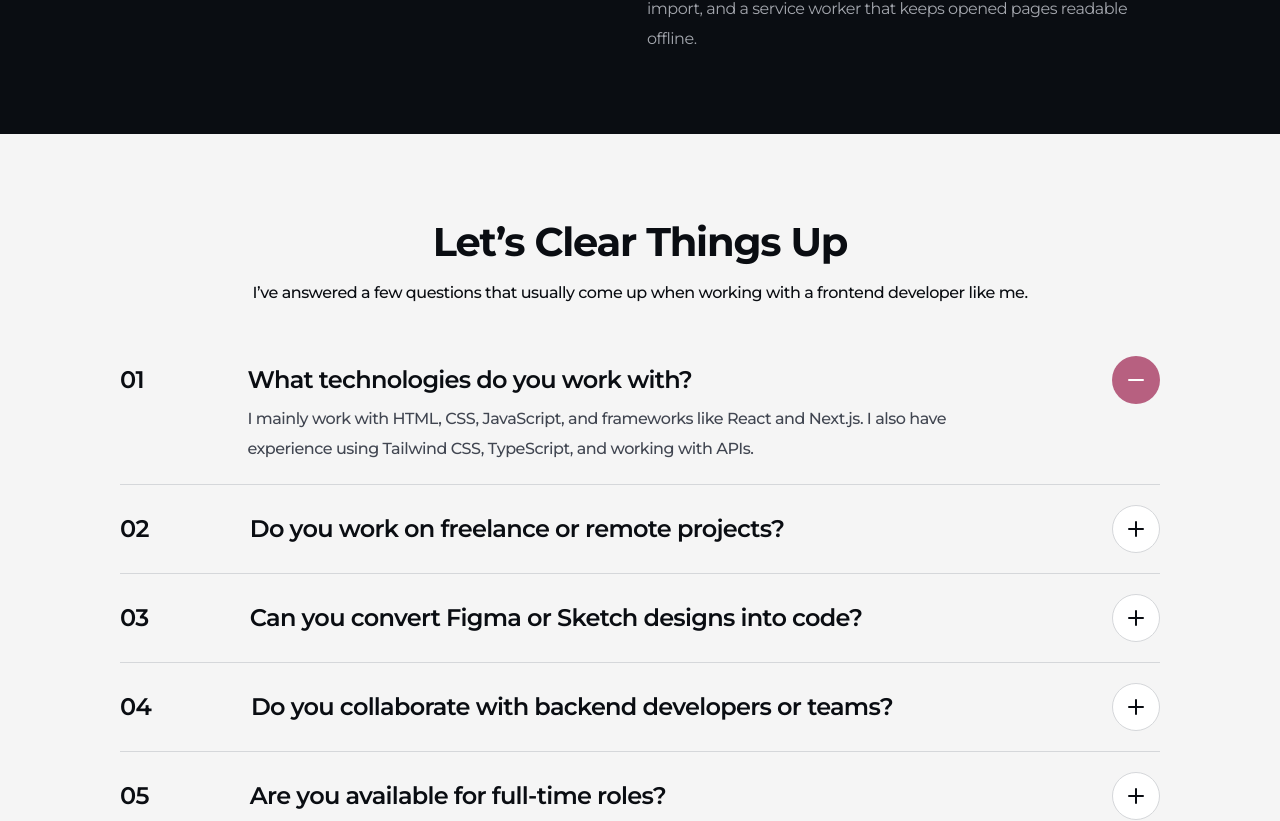
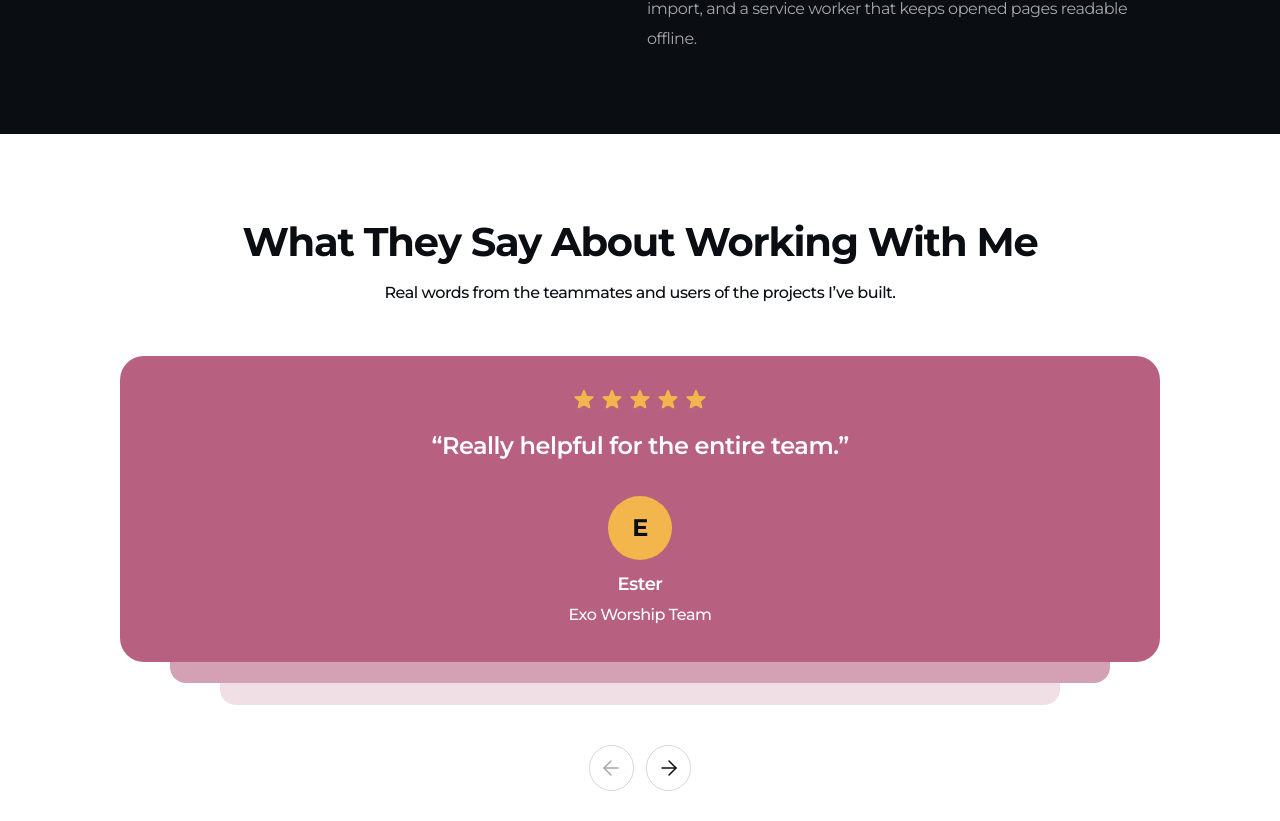
Before and after one commit to LewzzJrs/portofolio, a Next.js app: page / in a window 1280 px wide. Shown: the part 4459-5280 px from the top of the page. Built offline with nearby package versions, Linux system fonts and the light colour scheme; a web font is replaced by a local one.

Commit message:
feat: add testimonial section

```diff
--- a/src/app/page.tsx
+++ b/src/app/page.tsx
@@ -5,6 +5,7 @@ import Skill from "@/components/sections/Skill";
 import Standout from "@/components/sections/Standout";
 import Projects from "@/components/sections/Projects";
 import Experience from "@/components/sections/Experience";
+import Testimonial from "@/components/sections/Testimonial";
 import Faq from "@/components/sections/Faq";
 import Contact from "@/components/sections/Contact";
 import Footer from "@/components/sections/Footer";
@@ -20,6 +21,7 @@ export default function Home() {
         <Standout />
         <Projects />
         <Experience />
+        <Testimonial />
         <Faq />
         <Contact />
       </main>
--- /dev/null
+++ b/src/components/sections/Testimonial.tsx
@@ -0,0 +1,119 @@
+"use client";
+
+import { useState } from "react";
+import Image from "next/image";
+import { ArrowLeft, ArrowRight } from "lucide-react";
+import { cn } from "cn";
+
+const testimonials = [
+  {
+    name: "Ester",
+    role: "Exo Worship Team",
+    quote: "Really helpful for the entire team.",
+  },
+  {
+    name: "Chyntia",
+    role: "Exo Worship Team",
+    quote: "So cool! Now we have our own platform for music.",
+  },
+  {
+    name: "Putri",
+    role: "MaropoChord User",
+    quote: "This is seriously cool!",
+  },
+];
+
+const stars = [1, 2, 3, 4, 5];
+
+export default function Testimonial() {
+  const [active, setActive] = useState(0);
+
+  const arrows = [
+    { label: "Previous testimonial", Icon: ArrowLeft, target: active - 1 },
+    { label: "Next testimonial", Icon: ArrowRight, target: active + 1 },
+  ];
+
+  return (
+    <section id="testimonial" className="bg-white px-5 py-10 lg:px-30 lg:py-20">
+      <div className="mx-auto flex max-w-300 flex-col gap-6 lg:gap-12">
+        <div className="mx-auto flex max-w-211.75 flex-col gap-2 text-center text-neutral-950">
+          <h2 className="text-[28px] font-bold leading-9.5 tracking-[-0.02em] lg:text-[40px] lg:leading-14 lg:tracking-[-0.03em]">
+            What They Say About Working With Me
+          </h2>
+          <p className="text-sm font-medium leading-7 lg:text-base lg:leading-7.5 lg:tracking-[-0.03em]">
+            Real words from the teammates and users of the projects I’ve built.
+          </p>
+        </div>
+        <div className="flex flex-col items-center gap-12 lg:gap-20.75">
+          <div className="relative w-full">
+            <div
+              aria-hidden="true"
+              className="absolute inset-x-5.25 -bottom-5 h-6.25 rounded-[12px] bg-brand-300/20 lg:inset-x-25 lg:-bottom-10.75 lg:h-14 lg:rounded-[16px]"
+            />
+            <div
+              aria-hidden="true"
+              className="absolute inset-x-1.75 -bottom-2.75 h-7.75 rounded-[12px] bg-[#d4a0b3] lg:inset-x-12.5 lg:-bottom-5.25 lg:h-14 lg:rounded-[16px]"
+            />
+            <ul
+              aria-live="polite"
+              className="relative grid rounded-[16px] bg-brand-300 p-6 text-neutral-25 lg:rounded-[24px] lg:px-10 lg:py-8"
+            >
+              {testimonials.map((testimonial, index) => (
+                <li
+                  key={testimonial.name}
+                  className={cn(
+                    "col-start-1 row-start-1 flex flex-col items-center justify-center gap-8 text-center tracking-[-0.03em] motion-safe:transition-[opacity,visibility] motion-safe:duration-300",
+                    index !== active && "invisible opacity-0"
+                  )}
+                >
+                  <div className="flex flex-col items-center gap-4">
+                    <div className="flex gap-1">
+                      {stars.map((star) => (
+                        <Image key={star} src="/images/icon-star.svg" alt="" width={24} height={24} />
+                      ))}
+                    </div>
+                    <blockquote className="text-lg font-semibold leading-8 lg:text-2xl lg:leading-9">
+                      “{testimonial.quote}”
+                    </blockquote>
+                  </div>
+                  <div className="flex flex-col items-center gap-2">
+                    <span
+                      aria-hidden="true"
+                      className="flex size-16 items-center justify-center rounded-full bg-gold-100 text-2xl font-bold text-neutral-950"
+                    >
+                      {testimonial.name[0]}
+                    </span>
+                    <div>
+                      <p className="text-lg font-semibold leading-8">{testimonial.name}</p>
+                      <p className="text-base font-medium leading-7.5">{testimonial.role}</p>
+                    </div>
+                  </div>
+                </li>
+              ))}
+            </ul>
+          </div>
+          <div className="flex gap-3">
+            {arrows.map(({ label, Icon, target }) => {
+              const enabled = target >= 0 && target < testimonials.length;
+              return (
+                <button
+                  key={label}
+                  type="button"
+                  aria-label={label}
+                  aria-disabled={!enabled}
+                  onClick={() => enabled && setActive(target)}
+                  className={cn(
+                    "flex size-[45.33px] items-center justify-center rounded-full border border-neutral-300 outline-offset-2 transition-colors focus-visible:outline-2 focus-visible:outline-neutral-950",
+                    enabled ? "text-neutral-950 hover:bg-neutral-100" : "cursor-not-allowed text-neutral-400"
+                  )}
+                >
+                  <Icon size={24} strokeWidth={1.5} />
+                </button>
+              );
+            })}
+          </div>
+        </div>
+      </div>
+    </section>
+  );
+}
```
Also changed, not shown: public/images/icon-star.svg (added).
